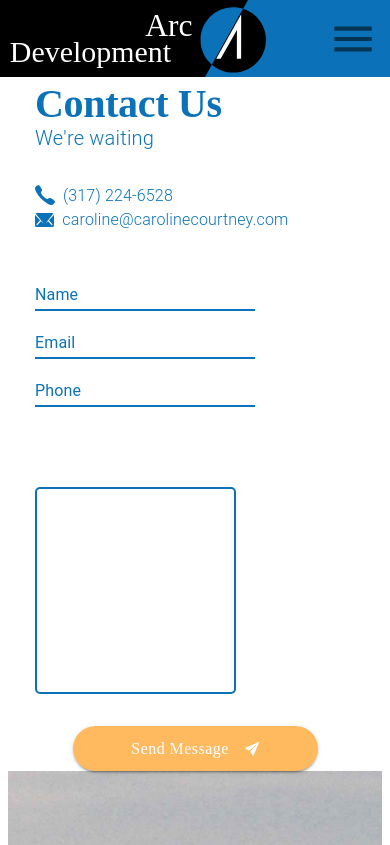
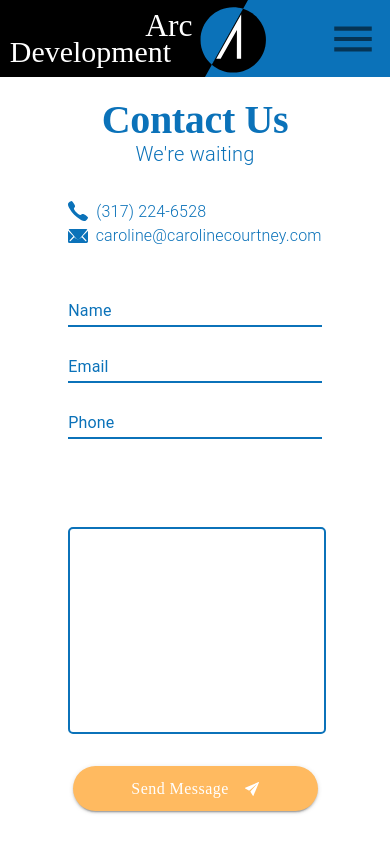
Before and after one commit to Catravine/arcdevelopment, a React (Create React App) app: page /contact in a window 390 px wide. Shown: the top 845 px of the page. Built offline with nearby package versions, Linux system fonts and the light colour scheme; the HTML template or start-up script is replaced by a standard one.

Commit message:
leftover responsiveness section done

```diff
--- a/src/components/Contact.js
+++ b/src/components/Contact.js
@@ -9,6 +9,7 @@ import useMediaQuery from '@material-ui/core/useMediaQuery';
 import ButtonArrow from './ui/ButtonArrow';
 
 import background from '../assets/background.jpg';
+import mobileBackground from '../assets/mobileBackground.jpg';
 import phoneIcon from '../assets/phone.svg';
 import emailIcon from '../assets/email.svg';
 import airplane from '../assets/send.svg';
@@ -20,7 +21,10 @@ const useStyles = makeStyles(theme => ({
     backgroundSize: "cover",
     backgroundRepeat: "no-repeat",
     height: "60em",
-    paddingBottom: "10em"
+    paddingBottom: "10em",
+    [theme.breakpoints.down("md")]: {
+      backgroundImage: `url(${mobileBackground})`
+    }
   },
   estimateButton: {
     ...theme.typography.estimate,
@@ -34,7 +38,7 @@ const useStyles = makeStyles(theme => ({
     "&:hover": {
       backgroundColor: theme.palette.secondary.light
     },
-    [theme.breakpoints.down("sm")]: {
+    [theme.breakpoints.down("md")]: {
       marginLeft: 0,
       marginRight: 0
     }
@@ -44,7 +48,7 @@ const useStyles = makeStyles(theme => ({
     fontSize: "0.7rem",
     height: 35,
     padding: 5,
-    [theme.breakpoints.down("sm")]: {
+    [theme.breakpoints.down("md")]: {
       marginBottom: "2em"
     }
   },
@@ -70,6 +74,7 @@ export default function Contact(props){
   const classes = useStyles();
   const theme = useTheme();
   const matchesSM = useMediaQuery(theme.breakpoints.down('sm'))
+  const matchesMD = useMediaQuery(theme.breakpoints.down('md'))
 
   const [name, setName] = useState('');
   const [email, setEmail] = useState('');
@@ -78,13 +83,31 @@ export default function Contact(props){
 
   return (
     <Grid container driection="row">
-      <Grid item container direction="column" justify="center" alignItems="center" lg={4} xl={3}>
+      <Grid
+        item
+        container
+        direction="column"
+        justify="center"
+        alignItems="center"
+        style={{
+          marginBottom: matchesMD ? "5em" : 0,
+          marginTop: matchesSM ? "1em" : matchesMD ? "5em" : 0
+        }}
+        lg={4}
+        xl={3}
+      >
         <Grid item>
           <Grid container direction="column">
             <Grid item>
-              <Typography variant="h2" style={{ lineHeight: 1 }}>Contact Us</Typography>
+              <Typography
+                align={matchesMD ? "center" : undefined}
+                variant="h2"
+                style={{ lineHeight: 1 }}
+              >
+                Contact Us</Typography>
               <Typography
                 variant="body2"
+                align={matchesMD ? "center" : undefined}
                 style={{ color: theme.palette.common.blue }}
               >
                 We're waiting
@@ -120,25 +143,28 @@ export default function Contact(props){
                 </Typography>
               </Grid>
             </Grid>
-            <Grid item container style={{ maxWidth: "20em" }}>
-              <Grid item>
+            <Grid item container direction="column" style={{ maxWidth: "20em" }}>
+              <Grid item style={{marginBottom: "0.5em"}}>
                 <TextField
                   label="Name"
                   id="name" value={name}
+                  fullWidth
                   onChange={(event) => setName(event.target.value)}
                 />
               </Grid>
-              <Grid item>
+              <Grid item style={{marginBottom: "0.5em"}}>
                 <TextField
                   label="Email"
                   id="email" value={email}
+                  fullWidth
                   onChange={(event) => setEmail(event.target.value)}
                 />
               </Grid>
-              <Grid item>
+              <Grid item style={{marginBottom: "0.5em"}}>
                 <TextField
                   label="Phone"
                   id="phone" value={phone}
+                  fullWidth
                   onChange={(event) => setPhone(event.target.value)}
                 />
               </Grid>
@@ -150,6 +176,7 @@ export default function Contact(props){
                 id="message"
                 InputProps={{ disableUnderline: true }}
                 multiline
+                fullWidth
                 rows={10}
                 onChange={(event) => setMessage(event.target.value)}
               />
@@ -166,7 +193,9 @@ export default function Contact(props){
       <Grid
         item
         container
+        direction={matchesMD ? "column" : "row"}
         className={classes.background}
+        justify={matchesMD ? "center" : undefined}
         lg={8}
         xl={9}
         alignItems="center"
@@ -174,19 +203,23 @@ export default function Contact(props){
         <Grid
           item
           style={{
-            marginLeft: matchesSM ? 0 : "3em",
-            textAlign: matchesSM ? "center" : "inherit"
+            marginLeft: matchesMD ? 0 : "3em",
+            textAlign: matchesMD ? "center" : "inherit"
           }}
         >
           <Grid container direction="column">
             <Grid item>
-              <Typography variant="h2">
+              <Typography align={matchesMD ? "center" : undefined} variant="h2">
                 Simple Software.<br />Revolutionary Results
               </Typography>
-              <Typography variant="subtitle2" style={{fontSize: "1.5rem"}}>
+              <Typography
+                align={matchesMD ? "center" : undefined}
+                variant="subtitle2"
+                style={{fontSize: "1.5rem"}}
+              >
                 Take advangage of the 21st Century.
               </Typography>
-              <Grid item container justify={matchesSM ? "center" : undefined}>
+              <Grid item container justify={matchesMD ? "center" : undefined}>
                 <Button
                   variant="outlined"
                   className={classes.learnButton}
--- a/src/components/ui/Theme.js
+++ b/src/components/ui/Theme.js
@@ -86,6 +86,10 @@ typography: {
       }
     },
     MuiInput: {
+      root: {
+        color: arcGray,
+        fontWeight: 300
+      },
       underline: {
         "&:before": {
           borderBottom: `2px solid ${arcBlue}`
```
